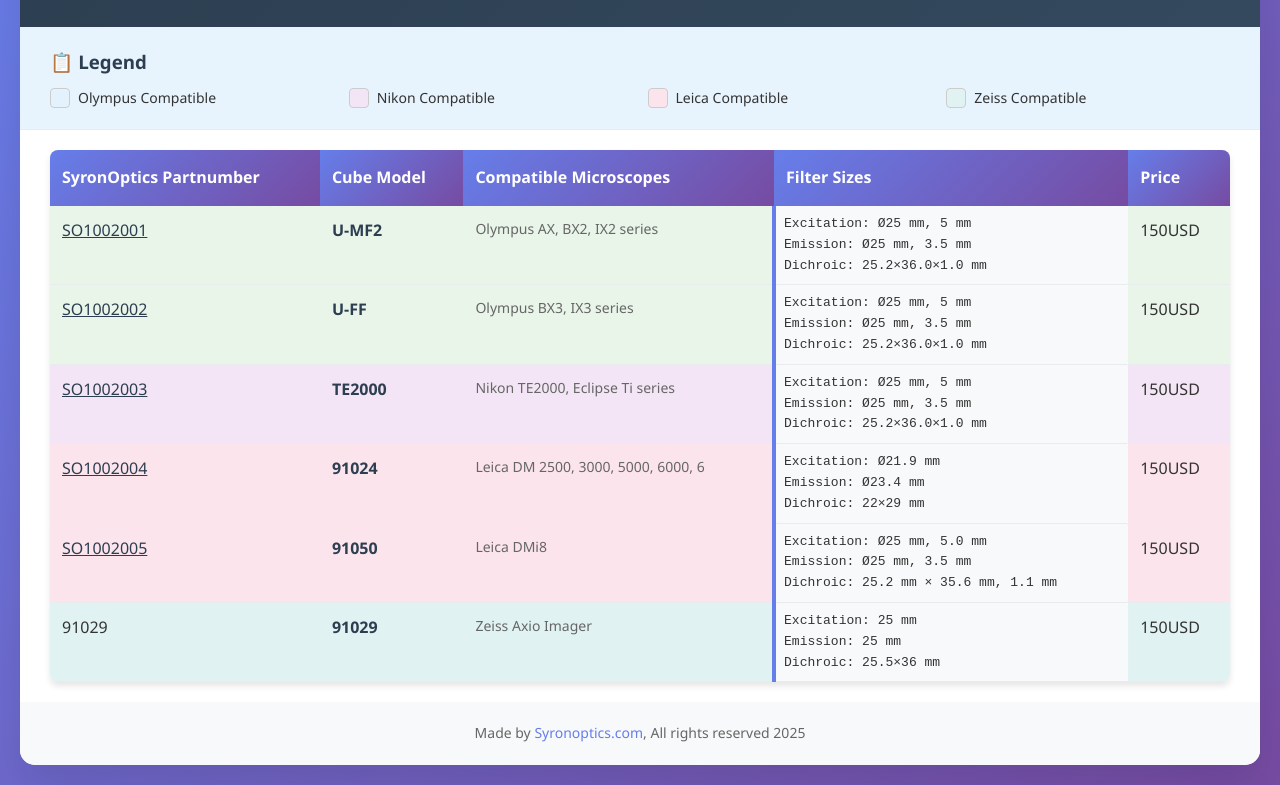
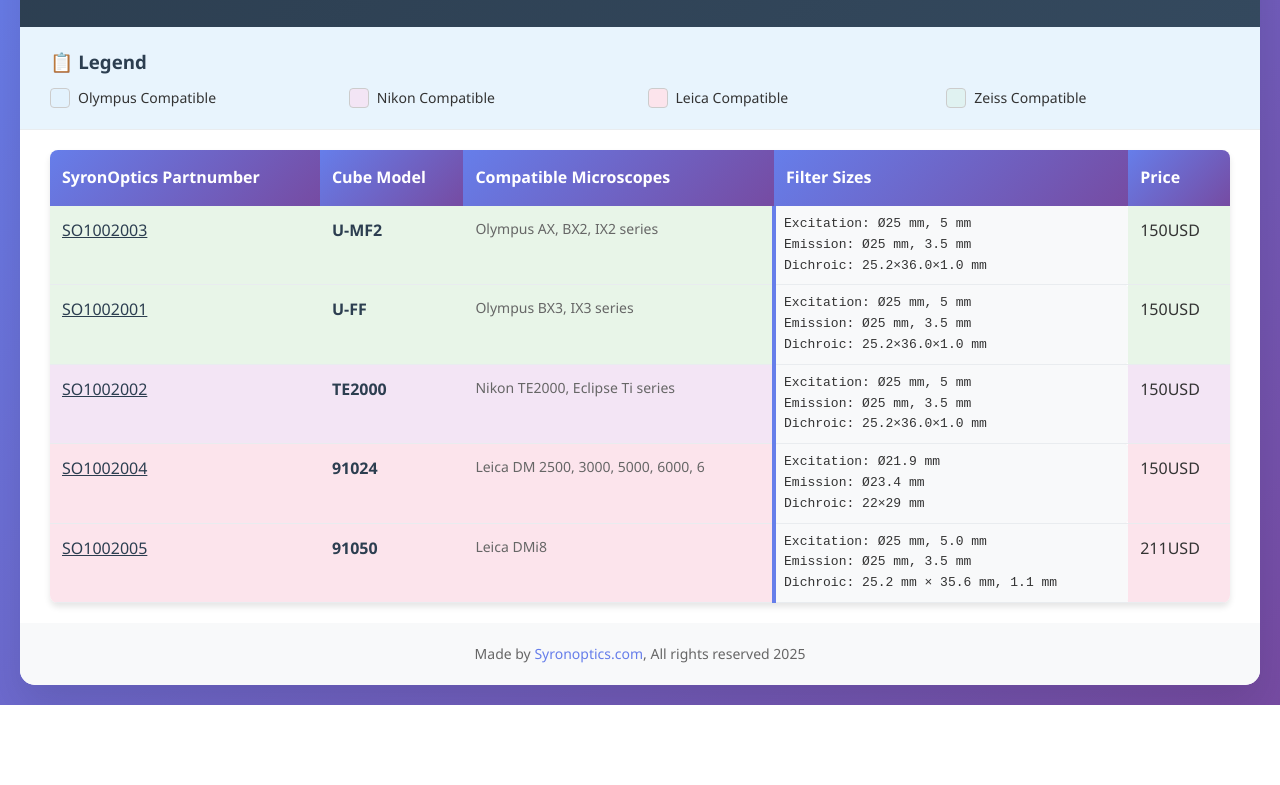
Before and after one commit to SyronOptics/filterCubeSelectionGuide, a plain HTML site: page index.html in a window 1280 px wide. Shown: the part 155-940 px from the top of the page. After the commit the page ends 860 px from the top, so only its background shows below. Drawn offline with Linux system fonts and the light colour scheme.

Commit message:
Add files via upload

```diff
--- a/index.html
+++ b/index.html
@@ -271,7 +271,7 @@
                 <tbody>
                     <!-- Thorlabs Filter Cubes -->
                     <tr class="brand-thorlabs">
-                        <td><a href="https://syronoptics.com/products/so1002001" target="_blank" style="color: #2c3e50; text-decoration: underline;">SO1002001</a></td>
+                        <td><a href="https://syronoptics.com/products/so1002003" target="_blank" style="color: #2c3e50; text-decoration: underline;">SO1002003</a></td>
                         <td class="cube-model">U-MF2</td>
                         <td class="compatibility">Olympus AX, BX2, IX2 series</td>
                         <td class="filter-sizes">
@@ -282,7 +282,7 @@
                         <td>150USD</td>
                     </tr>
                     <tr class="brand-thorlabs">
-                        <td><a href="https://syronoptics.com/products/so1002002" target="_blank" style="color: #2c3e50; text-decoration: underline;">SO1002002</a></td>
+                        <td><a href="https://syronoptics.com/products/so1002001" target="_blank" style="color: #2c3e50; text-decoration: underline;">SO1002001</a></td>
                         <td class="cube-model">U-FF</td>
                         <td class="compatibility">Olympus BX3, IX3 series</td>
                         <td class="filter-sizes">
@@ -293,7 +293,7 @@
                         <td>150USD</td>
                     </tr>
                     <tr class="brand-nikon">
-                        <td><a href="https://syronoptics.com/products/so1002003" target="_blank" style="color: #2c3e50; text-decoration: underline;">SO1002003</a></td>
+                        <td><a href="https://syronoptics.com/products/so1002002" target="_blank" style="color: #2c3e50; text-decoration: underline;">SO1002002</a></td>
                         <td class="cube-model">TE2000</td>
                         <td class="compatibility">Nikon TE2000, Eclipse Ti series</td>
                         <td class="filter-sizes">
@@ -306,7 +306,7 @@
 
                     <!-- Chroma Filter Cubes -->
                     <tr class="brand-leica">
-                        <td><a href="https://syronoptics.com/products/so1002004" target="_blank" style="color: #2c3e50; text-decoration: underline;">SO1002004</a></td>
+                        <td><a href="https://syronoptics.com/products/so1002005" target="_blank" style="color: #2c3e50; text-decoration: underline;">SO1002004</a></td>
                         <td class="cube-model">91024</td>
                         <td class="compatibility">Leica DM 2500, 3000, 5000, 6000, 6</td>
                         <td class="filter-sizes">
@@ -325,18 +325,7 @@
                             Emission: Ø25 mm, 3.5 mm<br>
                             Dichroic: 25.2 mm × 35.6 mm, 1.1 mm
                         </td>
-                        <td>150USD</td>
-                    </tr>
-                    <tr class="brand-zeiss">
-                        <td>91029</td>
-                        <td class="cube-model">91029</td>
-                        <td class="compatibility">Zeiss Axio Imager</td>
-                        <td class="filter-sizes">
-                            Excitation: 25 mm<br>
-                            Emission: 25 mm<br>
-                            Dichroic: 25.5×36 mm
-                        </td>
-                        <td>150USD</td>
+                        <td>211USD</td>
                     </tr>
                 </tbody>
             </table>
```
